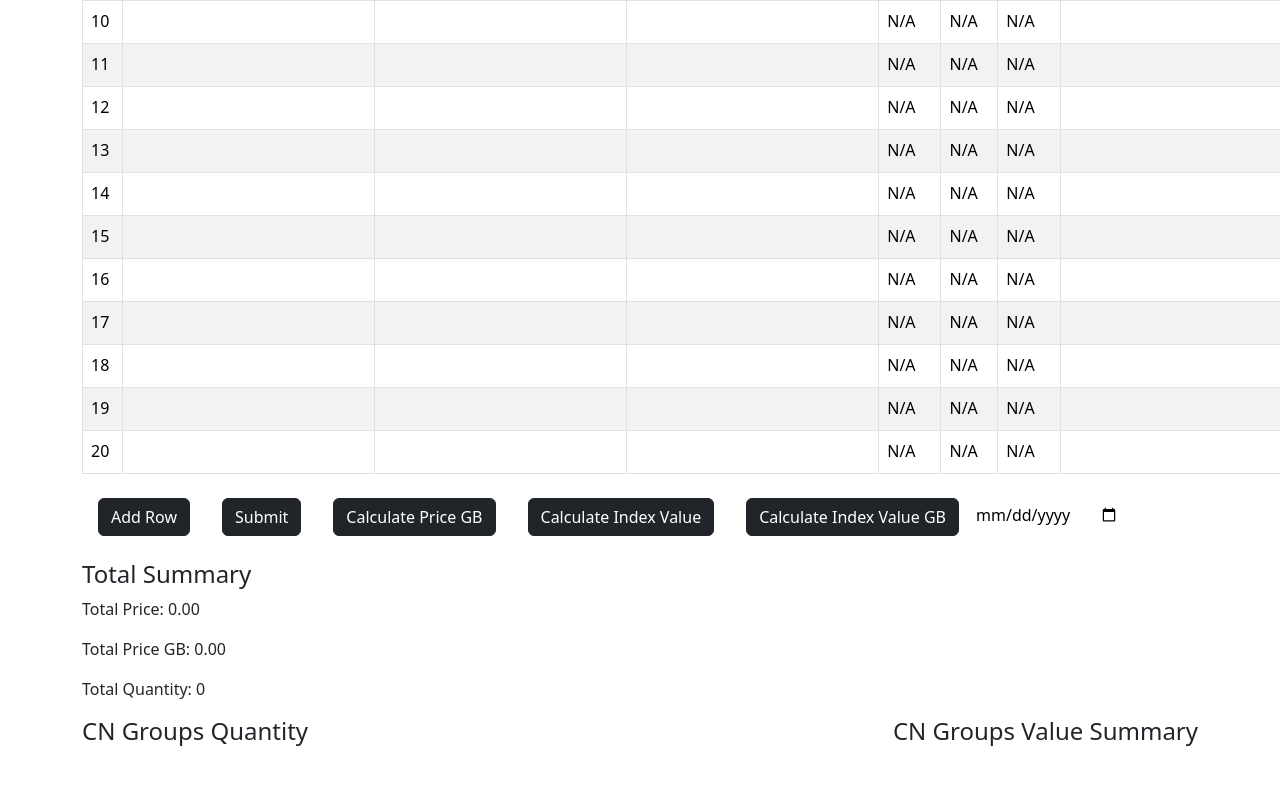
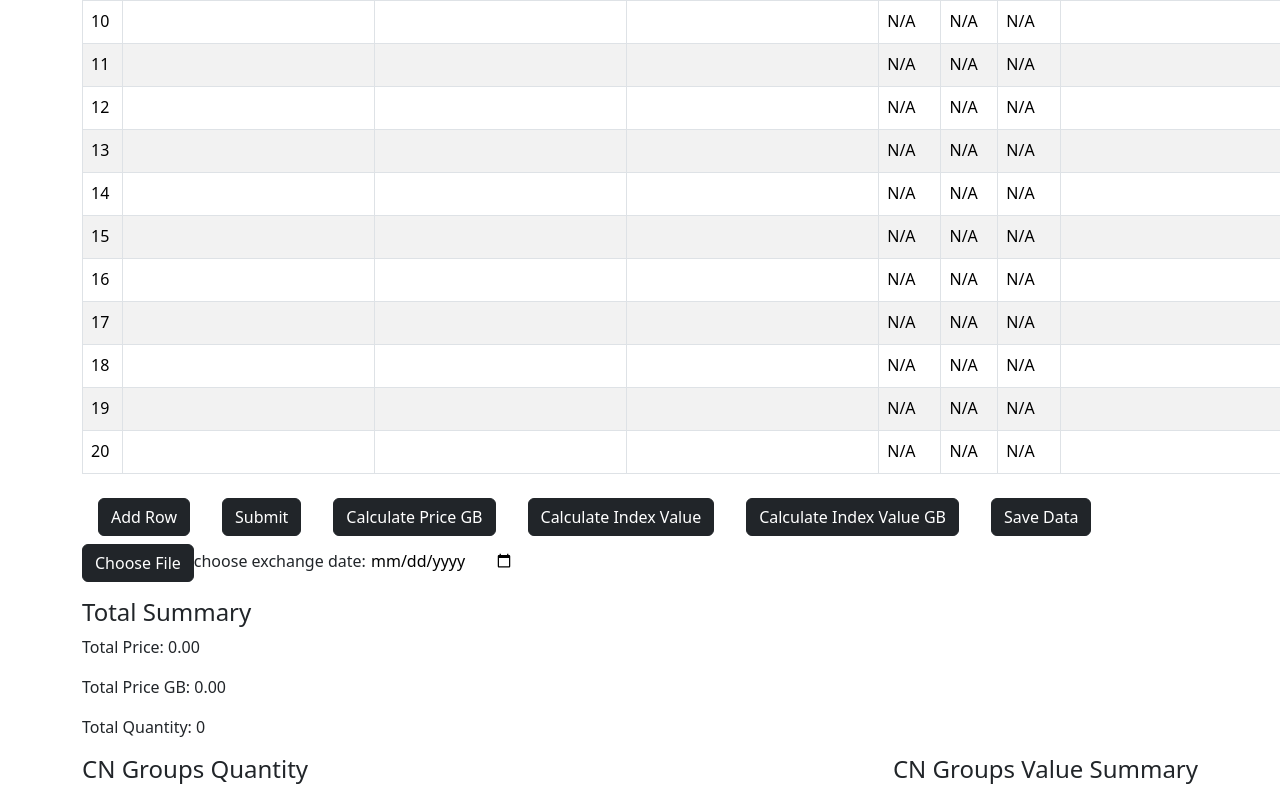
Before and after one commit to TomaszCichon919/cn-calculator, a React (Create React App) app: page / in a window 1280 px wide. Shown: the part 532-1332 px from the top of the page. Before the commit the page ends 1294 px from the top, so only its background shows below. Built offline with nearby package versions, Linux system fonts and the light colour scheme.

Commit message:
add data save to file

```diff
--- a/src/components/MainTable/MainTable.css
+++ b/src/components/MainTable/MainTable.css
@@ -10,3 +10,15 @@ input[type="number"]::-webkit-outer-spin-button {
   -webkit-appearance: none;
   appearance: none;
 }
+
+.btn-dark {
+  background-color: #343a40;
+  color: #fff;
+  border-color: #343a40;
+}
+
+.btn-dark:hover {
+  background-color: #23272b;
+  color: #fff;
+  border-color: #1d2124;
+}
--- a/src/components/MainTable/MainTable.js
+++ b/src/components/MainTable/MainTable.js
@@ -66,21 +66,26 @@ const MainTable = () => {
             // Convert to string and then extract first 4 characters
             const cnCode = String(row.cnCode);
             const cnGroup = cnCode.substring(0, 4);
-            const indexValue = parseFloat(row.price || 0) * parseFloat(row.quantity || 0);
+            const indexValue = parseFloat(row.indexValue || 0); // Use indexValue instead of recalculating from price and quantity
+            const indexValueGB = parseFloat(row.indexValueGB || 0); // Use indexValueGB directly
 
             if (!groups[cnGroup]) {
                 groups[cnGroup] = {
                     quantity: parseFloat(row.quantity || 0),
-                    indexValue: indexValue
+                    indexValue: indexValue,
+                    indexValueGB: indexValueGB
                 };
             } else {
                 groups[cnGroup].quantity += parseFloat(row.quantity || 0);
                 groups[cnGroup].indexValue += indexValue;
+                groups[cnGroup].indexValueGB += indexValueGB;
             }
         });
 
         return groups;
     };
+
+
     const handleSubmit = (e) => {
         e.preventDefault();
         const calculatedGroups = calculateCnGroups();
@@ -132,6 +137,39 @@ const MainTable = () => {
     const totalPriceGB = rows.reduce((total, row) => total + parseFloat(row.priceGB || 0), 0);
     const totalQuantity = rows.reduce((total, row) => total + (parseInt(row.quantity, 10) || 0), 0);
 
+    const handleSaveData = () => {
+        const dataToSave = {
+            rows,
+            conversionDate,
+            exchangeRate
+        };
+        const jsonData = JSON.stringify(dataToSave);
+        const blob = new Blob([jsonData], { type: 'application/json' });
+        const url = URL.createObjectURL(blob);
+        const a = document.createElement('a');
+        a.href = url;
+        a.download = 'tableData.json';
+        document.body.appendChild(a);
+        a.click();
+        document.body.removeChild(a);
+        URL.revokeObjectURL(url);
+    };
+
+    const handleFileChange = (e) => {
+        const file = e.target.files[0];
+        if (!file) return;
+
+        const reader = new FileReader();
+        reader.onload = (event) => {
+            const data = JSON.parse(event.target.result);
+            setRows(data.rows || []);
+            setConversionDate(data.conversionDate || '');
+            setExchangeRate(data.exchangeRate || 0);
+        };
+        reader.readAsText(file);
+    };
+
+
     return (
         <Container>
             <form onSubmit={handleSubmit}>
@@ -168,8 +206,12 @@ const MainTable = () => {
                 <Button className='mx-3 my-2' variant="dark" type="button" onClick={calculatePriceGB}>Calculate Price GB</Button>
                 <Button className='mx-3 my-2' variant="dark" type="button" onClick={handleCalculateIndexValues}>Calculate Index Value</Button>
                 <Button className='mx-3 my-2' variant="dark" type="button" onClick={handleCalculateIndexValuesGB}>Calculate Index Value GB</Button>
-                <input type="date" value={conversionDate} onChange={handleDateChange} />
+                <Button className='mx-3 my-2' variant="dark" type="button" onClick={handleSaveData}>Save Data</Button>
+                <label htmlFor="fileInput" className="btn btn-dark">Choose File</label>
+                <input id="fileInput" type="file" style={{ display: 'none' }} onChange={handleFileChange} />
+                <span>choose exchange date: </span><input type="date" value={conversionDate} onChange={handleDateChange} />
                 <p>{exchangeRateDisplay}</p>
+
             </form>
             <div>
                 <div>
@@ -188,18 +230,18 @@ const MainTable = () => {
                                 if (group && quantity > 0) {
                                     return <li key={group}>CN Group {group}: Quantity {quantity}</li>;
                                 }
-                                return null; // Skip rendering empty groups
+                                return null;
                             })}
                         </ul>
                     </div>
                     <div>
                         <h4>CN Groups Value Summary</h4>
                         <ul>
-                            {Object.entries(cnGroups).map(([group, { indexValue }]) => {
-                                if (group && indexValue > 0) {
-                                    return <li key={group}>CN Group {group}: Value {indexValue.toFixed(2)}</li>;
+                            {Object.entries(cnGroups).map(([group, { indexValue, indexValueGB }]) => {
+                                if (group && (indexValue > 0 || indexValueGB > 0)) {
+                                    return <li key={group}>CN Group {group}: Value {indexValue.toFixed(2)} Value GB: {indexValueGB.toFixed(2)}</li>;
                                 }
-                                return null; // Skip rendering empty groups
+                                return null;
                             })}
                         </ul>
                     </div>
```
